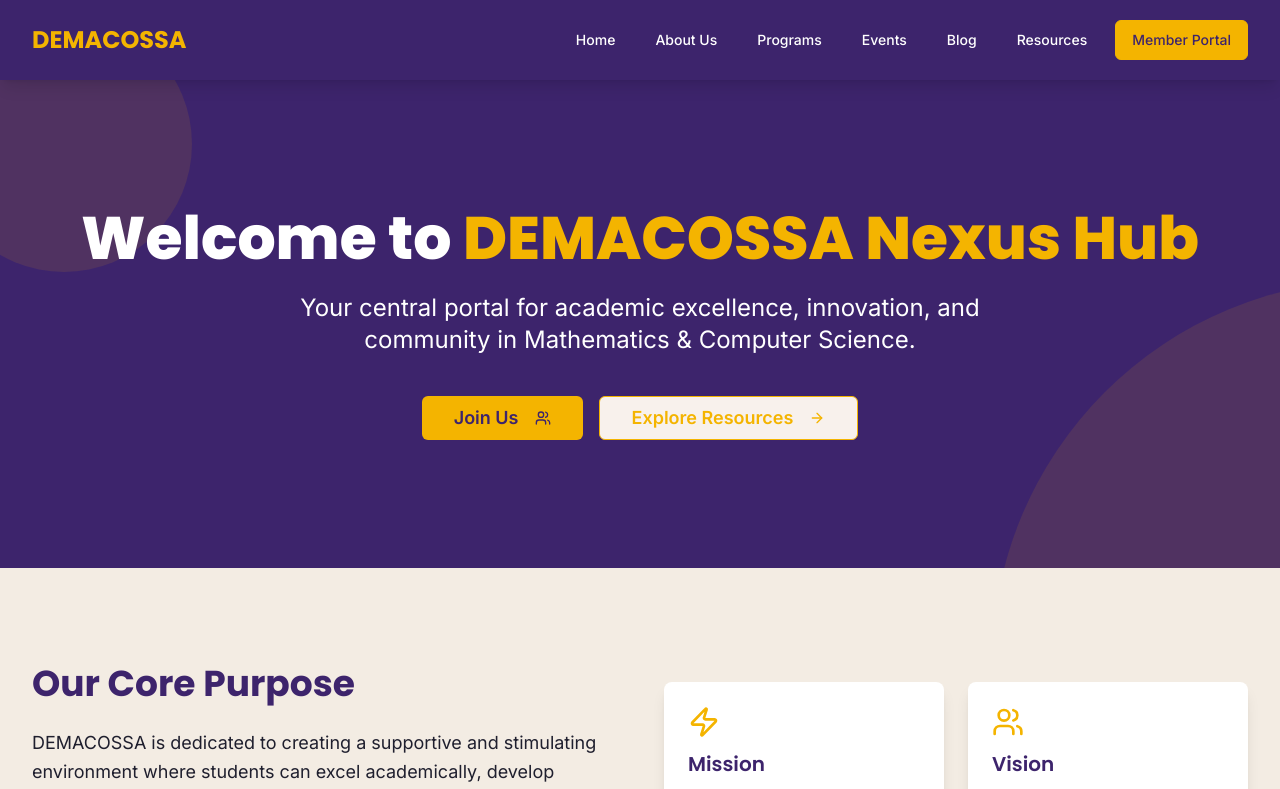
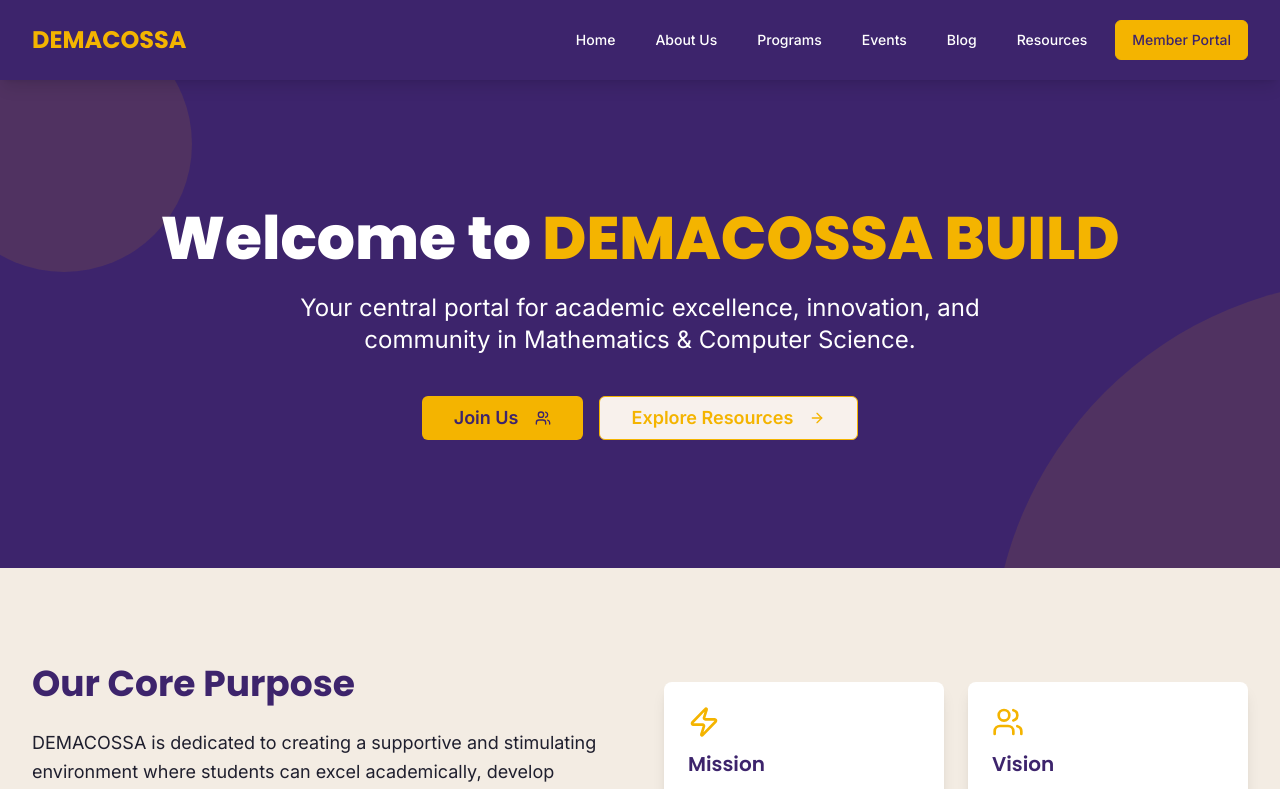
Before and after one commit to OfficialDiLi/official-demacossa, a React (Vite) app: page / in a window 1280 px wide. Shown: the top 789 px of the page. Built offline with nearby package versions, Linux system fonts and the light colour scheme.

Commit message:
Refactor: Update hero welcome text
Replaced "DEMACOSSA Nexus Hub" with "DEMACOSSA BUILD" in the hero section of the Index page.

```diff
--- a/src/pages/Index.tsx
+++ b/src/pages/Index.tsx
@@ -1,4 +1,3 @@
-
 import React from 'react';
 import { Link } from 'react-router-dom';
 import { Button } from '@/components/ui/button';
@@ -15,7 +14,7 @@ const Index = () => {
 
         <div className="container mx-auto px-4 sm:px-6 lg:px-8 text-center relative z-10">
           <h1 className="text-4xl sm:text-5xl md:text-6xl font-poppins font-extrabold mb-6 opacity-0 animate-fade-in leading-tight">
-            Welcome to <span className="text-bright-gold">DEMACOSSA Nexus Hub</span>
+            Welcome to <span className="text-bright-gold">DEMACOSSA BUILD</span>
           </h1>
           <p className="text-lg sm:text-xl md:text-2xl mb-10 max-w-3xl mx-auto opacity-0 animate-fade-in" style={{ animationDelay: '0.2s' }}>
             Your central portal for academic excellence, innovation, and community in Mathematics & Computer Science.
```
